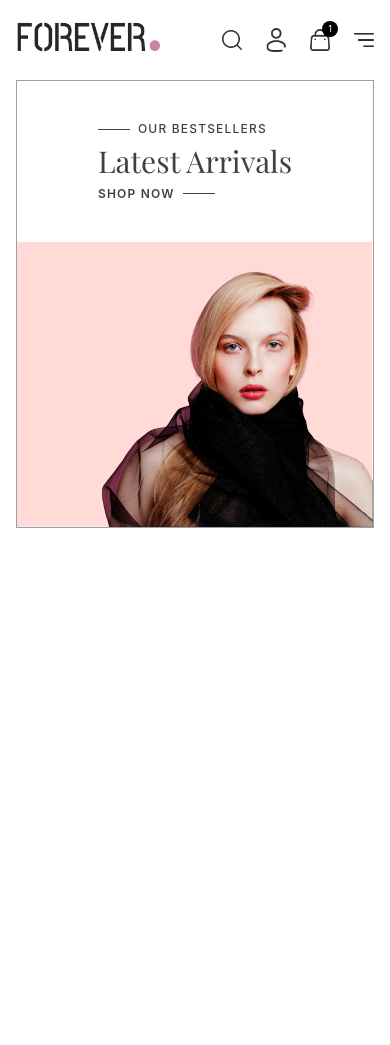
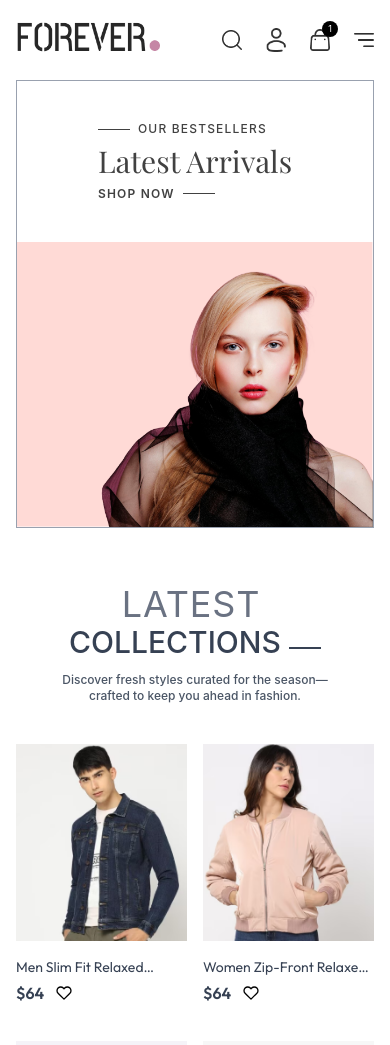
Before and after one commit to himanshu-mawari/ecommerce-frontend, a React (Vite) app: page / in a window 390 px wide. Shown: the top 1045 px of the page. Before the commit the page ends 844 px from the top, so only its background shows below. Built offline with nearby package versions, Linux system fonts and the light colour scheme; a web font is replaced by a local one.

Commit message:
feat: add Latest Collection grid section with responsiveness

```diff
--- a/package.json
+++ b/package.json
@@ -13,6 +13,7 @@
     "@tailwindcss/vite": "^4.2.2",
     "react": "^19.2.0",
     "react-dom": "^19.2.0",
+    "react-icons": "^5.6.0",
     "react-router-dom": "^7.13.2",
     "tailwindcss": "^4.2.2"
   },
--- a/src/App.css
+++ b/src/App.css
@@ -1,6 +1,10 @@
 @import url('https://fonts.googleapis.com/css2?family=Playfair+Display:ital,wght@0,400..900;1,400..900&display=swap');
+@import url('https://fonts.googleapis.com/css2?family=Outfit:wght@100..900&display=swap');
 @import "tailwindcss";
 
 .playfair-display {
   font-family: "Playfair Display", serif;
 }
+.outfit {
+  font-family: "Outfit", sans-serif;
+}
--- a/src/components/Hero.jsx
+++ b/src/components/Hero.jsx
@@ -7,13 +7,11 @@ const Hero = () => {
         <div className="text-[#414141]">
           <div className="flex items-center gap-2">
             <p className="w-8 md:w-11 h-[1px] bg-[#414141]"></p>
-            {/* Made line thinner (1px) and label smaller */}
             <p className="font-medium text-xs md:text-sm tracking-widest uppercase">
               OUR BESTSELLERS
             </p>
           </div>
 
-          {/* Reduced from 6xl to 4xl/5xl for laptop screens */}
           <h1 className="playfair-display text-3xl sm:py-3 lg:text-4xl xl:text-5xl leading-relaxed">
             Latest Arrivals
           </h1>
@@ -27,7 +25,6 @@ const Hero = () => {
         </div>
       </div>
 
-      {/* Hero Right Side */}
       <img
         className="w-full sm:w-1/2 object-cover"
         src={assets.heroImage}
--- a/src/components/Navbar.jsx
+++ b/src/components/Navbar.jsx
@@ -37,7 +37,7 @@ const Navbar = () => {
                     {link.label}
                     <span
                       className={`absolute -bottom-1 left-0 h-0.5 bg-gray-700 transition-all duration-300 ${
-                        isActive ? "w-full" : "w-0 group-hover:w-full"
+                        isActive ? " ml-4 rounded-full w-1" : "w-0 group-hover:w-full"
                       }`}
                     ></span>
                   </>
--- /dev/null
+++ b/src/components/ProductCard.jsx
@@ -0,0 +1,28 @@
+import { useState } from "react";
+import { FiHeart } from "react-icons/fi";
+import { FaHeart } from "react-icons/fa";
+const ProductCard = ({ data }) => {
+  const [liked, setLiked] = useState(false);
+
+  console.log(data.image[0]);
+
+  return (
+    <div className="pb-5">
+      <img
+        src={data.image[0]}
+        className="w-full h-auto object-cover transition-transform duration-300 hover:scale-105"
+      />
+      <p className="text-sm pt-4 outfit text-gray-700 line-clamp-1 sm:line-clamp-2">
+        {data.name}
+      </p>
+      <div className="flex items-center gap-3">
+        <p className="text-md font-semibold pt-1 outfit text-gray-700">$64</p>
+        <button className="mt-1 cursor-pointer" onClick={() => setLiked(!liked)}>
+          {liked ? <FaHeart /> : <FiHeart />}
+        </button>
+      </div>
+    </div>
+  );
+};
+
+export default ProductCard;
--- a/src/pages/Home.jsx
+++ b/src/pages/Home.jsx
@@ -1,8 +1,41 @@
 import Hero from "../components/Hero.jsx";
+import { products } from "../assets/frontend_assets/assets.js";
+import ProductCard from "../components/ProductCard.jsx";
+
 const Home = () => {
+  const latestProducts = [...products].sort((a, b) => b.date - a.date);
+  const latestCollection = latestProducts.slice(0, 10);
+
   return (
-    <div className="px-4 sm:px-12 lg:px-28 ">
-      <Hero />
+    <div className="px-4  sm:px-12 lg:px-28 ">
+      <div>
+        <Hero />
+      </div>
+
+      <div className="flex flex-col items-center mt-14">
+        <div className="flex flex-col md:flex-row md:items-center md:pb-3 lg:justify-center">
+  <h1 className="text-4xl md:text-3xl lg:text-5xl text-gray-500 mr-2 text-center md:font-medium tracking-wide">
+    LATEST
+  </h1>
+  <div className="flex items-center">
+    <h1 className="text-3xl lg:text-4xl text-gray-700 font-medium md:font-semibold mr-2 pb-3 md:pb-0">
+      COLLECTIONS
+    </h1>
+    <div className="w-8 lg:w-12 h-[1.5px] bg-gray-700"></div>
+  </div>
+</div>
+
+        <p className="text-center px-9 pb-10 md:pb-12 text-xs font-medium text-gray-600">
+          Discover fresh styles curated for the season—crafted to keep you ahead
+          in fashion.
+        </p>
+
+        <div className="grid grid-cols-2 gap-4 sm:grid-cols-4 md:grid-cols-4 lg:grid-cols-5">
+          {latestCollection.map((productData) => (
+            <ProductCard data={productData} />
+          ))}
+        </div>
+      </div>
     </div>
   );
 };
```
Also changed, not shown: src/assets/assets.js (+18 -7 lines), 1 other file (tests, documents, lock files or other folders).
